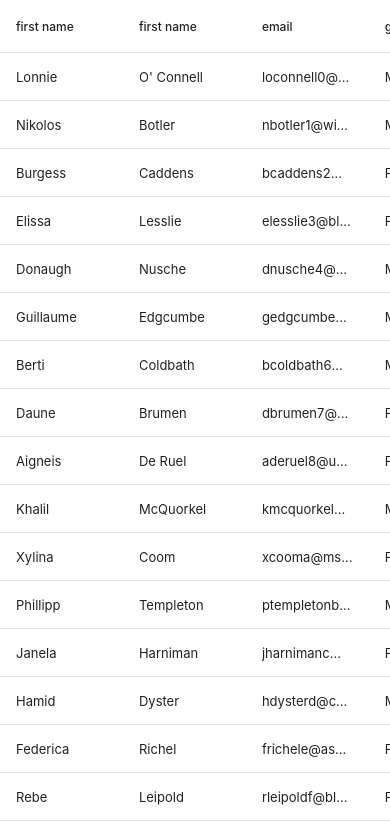
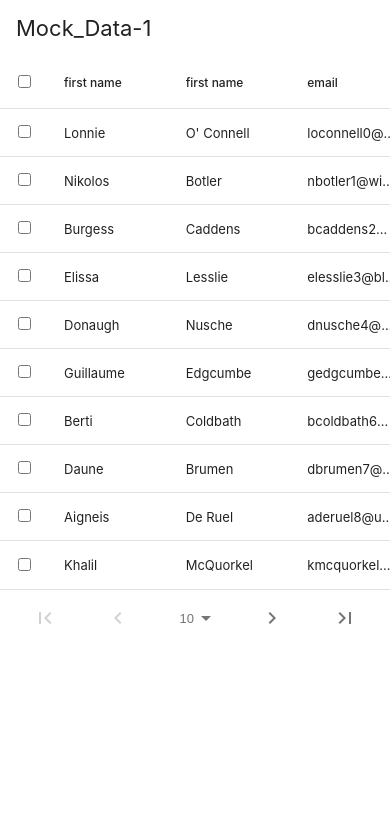
Before and after one commit to HasanMt12/Mock-data-1, a React (Create React App) app: page / in a window 390 px wide. Shown: the top 837 px of the page. Built offline with nearby package versions, Linux system fonts and the light colour scheme.

Commit message:
responsive table fixt table header and selcet table and color and table pagination

```diff
--- a/src/Table.js
+++ b/src/Table.js
@@ -84,8 +84,13 @@ const Table = () => {
         <div className='w-10/12'>
 
             <DataTable
+            title="Mock_Data-1"
             columns={columns}
             data={taskData}
+            fixedHeader
+            pagination
+            selectableRows
+            selectableRowsHighlight
         />
         </div>
     );
```
